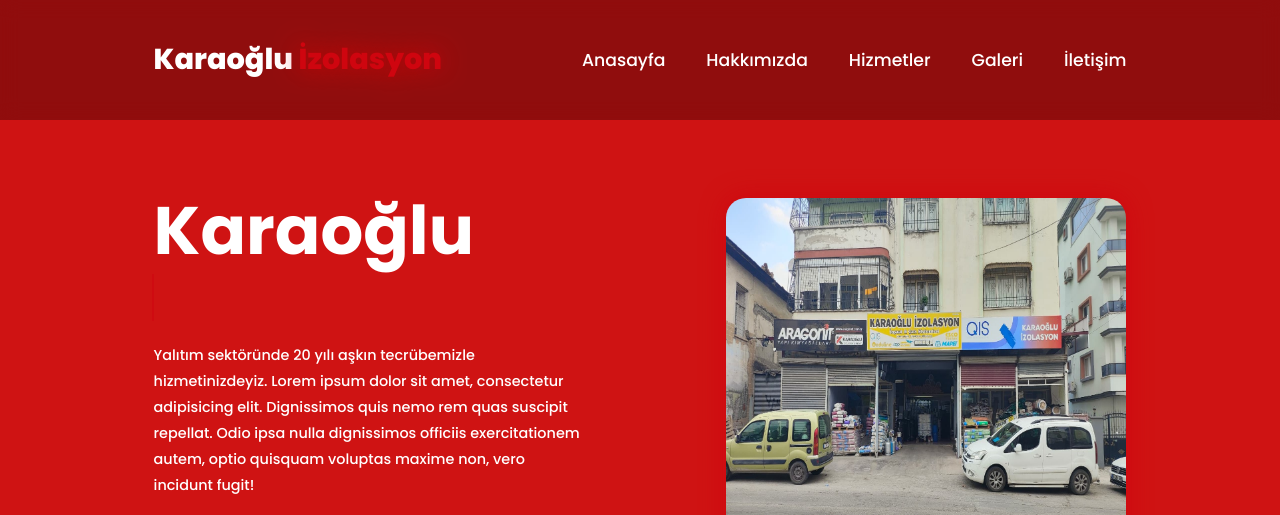
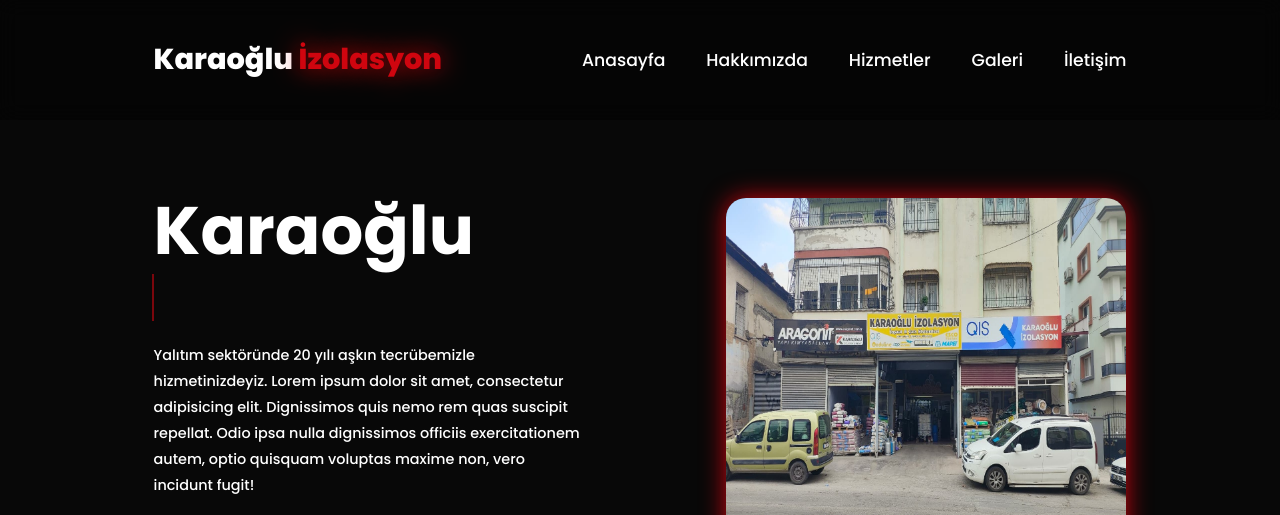
Before and after one commit to umutfr/Karaoglu-Izolasyon-Web-Site, a website: page index.html in a window 1280 px wide. Shown: the top 515 px of the page. Drawn offline with nearby package versions, Linux system fonts and the light colour scheme.

Commit message:
Arka plan degisti(deneme)

```diff
--- a/style.css
+++ b/style.css
@@ -12,7 +12,7 @@
 }
 
 :root {
-    --bg-color: #cf1313;
+    --bg-color: #080808;
     --second-bg-color: #131313;
     --text-color:#fff;
     --main-color: #cf050f;
```
